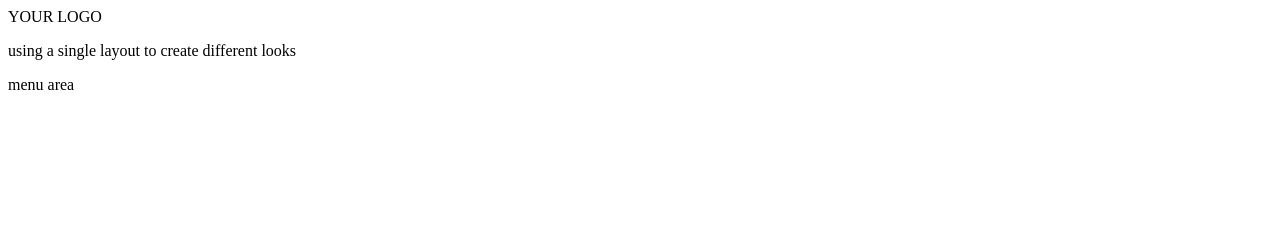
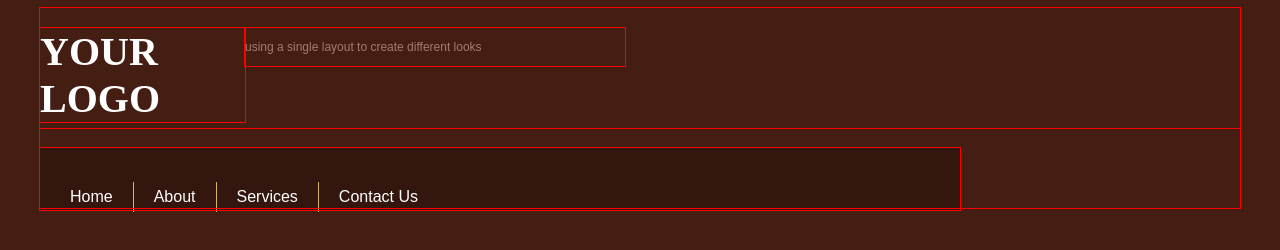
Before and after one commit to georgiabrookepulham/289.101, a plain HTML site: page Workshop3/divlayer/index.html in a window 1280 px wide. Drawn offline with Linux system fonts and the light colour scheme.

Commit message:
made more divs and menu bar

```diff
--- a/Workshop3/divlayer/index.html
+++ b/Workshop3/divlayer/index.html
@@ -19,7 +19,17 @@
                     <p>using a single layout to create different looks</p>
                         </div>
                 </div>
-                <div class="menuarea">menu area</div>
+                <div class="nav">
+                <ol>
+                    <li>Home</li>
+                    <li>About</li>
+                    <li>Services</li>
+                    <li>Contact Us</li>
+
+                    </ol>
+
+
+                </div>
 
 
 
--- a/Workshop3/divlayer/style.css
+++ b/Workshop3/divlayer/style.css
@@ -0,0 +1,62 @@
+body{
+    background-color:#441e13;
+    color:white;
+}
+div {
+    outline: 1px solid red;
+}
+
+.container{
+    width:1200px;
+    margin-left: auto;
+    margin-right: auto;
+}
+.header{
+    height: 200px;
+    width:100%;
+}
+.logo{
+    width:205px;
+    font-size:2.5rem;
+    font-weight:bold;
+    float:left
+}
+.slogan{
+    width:380px;
+    color:#a37b71;
+    font-family:sans-serif;
+    font-size: 12px;
+    float:left;
+}
+.logoarea{
+    float:left;
+    height:100px;
+    width:1200px;
+    padding-top: 20px
+}
+.nav{
+    float:left;
+    height: 80px;
+    width: 1200px;
+    background-color: rgba(0,0,0,0.25);
+    height:62px;
+    margin-left: auto;
+    margin-right: auto;
+    margin-top: 20px;
+    max-width: 920px;
+}
+.nav ol {
+    padding:18px 10px;
+
+}
+
+.nav li{
+    border-right: 1px solid #D4B364;
+    display: block;
+    float:left;
+    font-family: sans-serif;
+    padding: 6px 20px;
+}
+.nav li:last-child{
+    border-right:none;
+}
```
